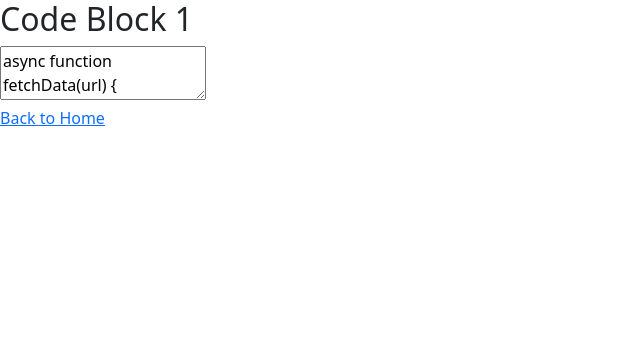
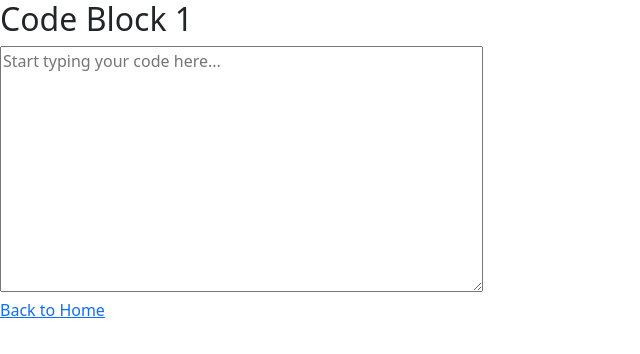
Before and after one commit to Hugina/CodingWebApp, a React app in the folder client/: page /code-block/1 in a window 1280 px wide. Shown: the top 354 px of the page, without its empty margins (0-640 px from the left). Built offline with nearby package versions, Linux system fonts and the light colour scheme; no server answers.

Commit message:
the text updates succefully on different tab

```diff
--- a/client/src/App.tsx
+++ b/client/src/App.tsx
@@ -1,6 +1,6 @@
-import * as React from 'react';
+import React from 'react';
 import ReactDOM from 'react-dom/client';
-import { createBrowserRouter, RouterProvider } from 'react-router-dom';
+import { BrowserRouter as Router, Routes, Route } from 'react-router-dom';
 import 'bootstrap/dist/css/bootstrap.css';
 import './App.css';
 import HomePage from './components/HomePage';
@@ -8,27 +8,17 @@ import SavedRecipesScreen from './components/SavedRecipesScreen';
 import CodeBlockPage from './components/CodeBlockPage';
 import NotFoundPage from './components/NotFoundPage';
 
-const router = createBrowserRouter([
-  {
-    path: '/',
-    element: <HomePage />
-  },
-  {
-    path: '/saved-recipes',
-    element: <SavedRecipesScreen />
-  },
-  {
-    path: '/code-block/:id',
-    element: <CodeBlockPage />
-  },
-  {
-    path: '*', // catch-all route
-    element: <NotFoundPage />
-  }
-]);
+const App = () => {
+  return (
+    <Router>
+      <Routes>
+        <Route path="/" element={<HomePage />} />
+        <Route path="/saved-recipes" element={<SavedRecipesScreen />} />
+        <Route path="/code-block/:id" element={<CodeBlockPage />} />
+        <Route path="*" element={<NotFoundPage />} />
+      </Routes>
+    </Router>
+  );
+};
 
-ReactDOM.createRoot(document.getElementById('app')!).render(
-  <React.StrictMode>
-    <RouterProvider router={router} />
-  </React.StrictMode>
-);
+ReactDOM.createRoot(document.getElementById('app')!).render(<App />);
--- a/client/src/components/CodeBlockPage.tsx
+++ b/client/src/components/CodeBlockPage.tsx
@@ -1,55 +1,48 @@
-import * as React from 'react';
-import { useEffect, useState } from 'react';
-import { useParams } from 'react-router-dom';
+import React, { useEffect, useState } from 'react';
 import { io } from 'socket.io-client';
 
 const socket = io('http://localhost:4000'); // Connect to WebSocket server
 
 const CodeBlockPage = () => {
-  const { id: codeBlockId } = useParams<{ id: string }>(); // Extract codeBlockId from route
+  const codeBlockId = window.location.pathname.split('/').pop(); // Extract `id` from URL
   const [code, setCode] = useState('');
 
-  // Simulated code block templates (in a real app, fetch this from the backend)
-  const codeBlockTemplates: { [key: string]: string } = {
-    '1': 'async function fetchData(url) {\n  // Your code here\n}',
-    '2': 'function createClosure(x) {\n  // Your code here\n}',
-    '3': 'function filterArray(arr) {\n  // Your code here\n}',
-    '4': 'function factorial(n) {\n  // Your code here\n}'
-  };
-
   useEffect(() => {
-    if (codeBlockId && codeBlockTemplates[codeBlockId]) {
-      setCode(codeBlockTemplates[codeBlockId]); // Load initial code from template
-    }
-
     if (codeBlockId) {
-      // Join the code block room
+      console.log(`Joining code block ${codeBlockId}`); // Debug log
       socket.emit('join-code-block', codeBlockId);
 
-      // Listen for real-time code updates
+      // Listen for real-time updates
       socket.on('update-code', updatedCode => {
+        console.log(`Received updated code for block ${codeBlockId}:`, updatedCode);
         setCode(updatedCode);
       });
 
-      // Cleanup on component unmount
       return () => {
-        socket.off('update-code');
+        socket.off('update-code'); // Cleanup on unmount
       };
+    } else {
+      console.error('codeBlockId is undefined! Ensure the route is set up correctly.');
     }
   }, [codeBlockId]);
 
-  const handleCodeChange = (event: React.ChangeEvent<HTMLTextAreaElement>) => {
-    const newCode = event.target.value;
+  const handleCodeChange = (e: React.ChangeEvent<HTMLTextAreaElement>) => {
+    const newCode = e.target.value;
     setCode(newCode);
-
-    // Send the updated code to the server
+    console.log(`Sending code change for block ${codeBlockId}:`, newCode); // Debug log
     socket.emit('code-change', { codeBlockId, newCode });
   };
 
   return (
     <div>
       <h2>Code Block {codeBlockId}</h2>
-      <textarea value={code} onChange={handleCodeChange} placeholder="Start typing your code here..." />
+      <textarea
+        value={code}
+        onChange={handleCodeChange}
+        placeholder="Start typing your code here..."
+        rows={10}
+        cols={50}
+      />
       <p>
         <a href="/">Back to Home</a>
       </p>
--- a/client/src/components/HomePage.tsx
+++ b/client/src/components/HomePage.tsx
@@ -1,6 +1,4 @@
 import * as React from 'react';
-import InsertRecipePopUp from './InsertRecipePopUp';
-import { useNavigate } from 'react-router-dom';
 
 const HomePage = () => {
   const codeBlocks = [
@@ -9,6 +7,7 @@ const HomePage = () => {
     { id: 3, name: 'Array Manipulation' },
     { id: 4, name: 'Factorial Function' }
   ];
+
   return (
     <div>
       <h2>Choose Code Block</h2>
@@ -19,7 +18,6 @@ const HomePage = () => {
           </li>
         ))}
       </ul>
-
       <p>
         <a href="/saved-recipes">Go to my saved recipes</a>
       </p>
```
Also changed, not shown: 1 other file (tests, documents, lock files or other folders).
